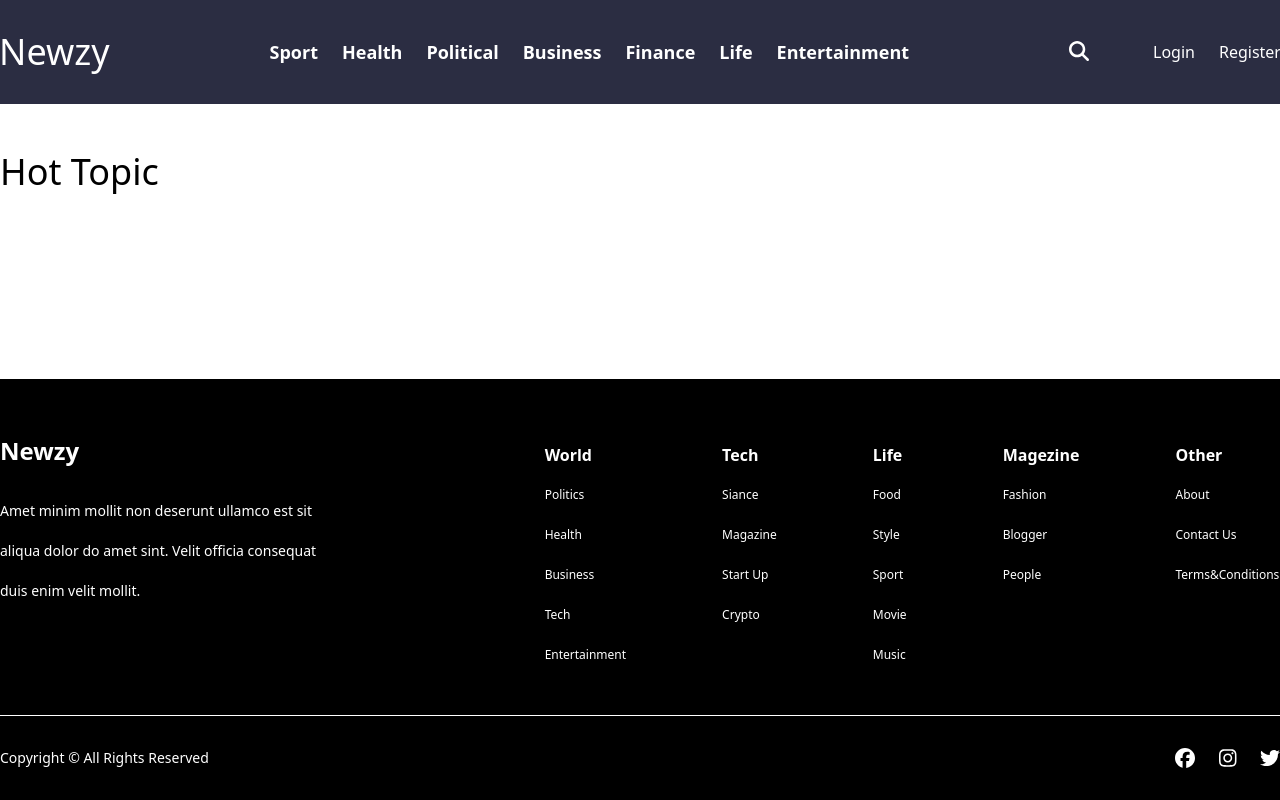
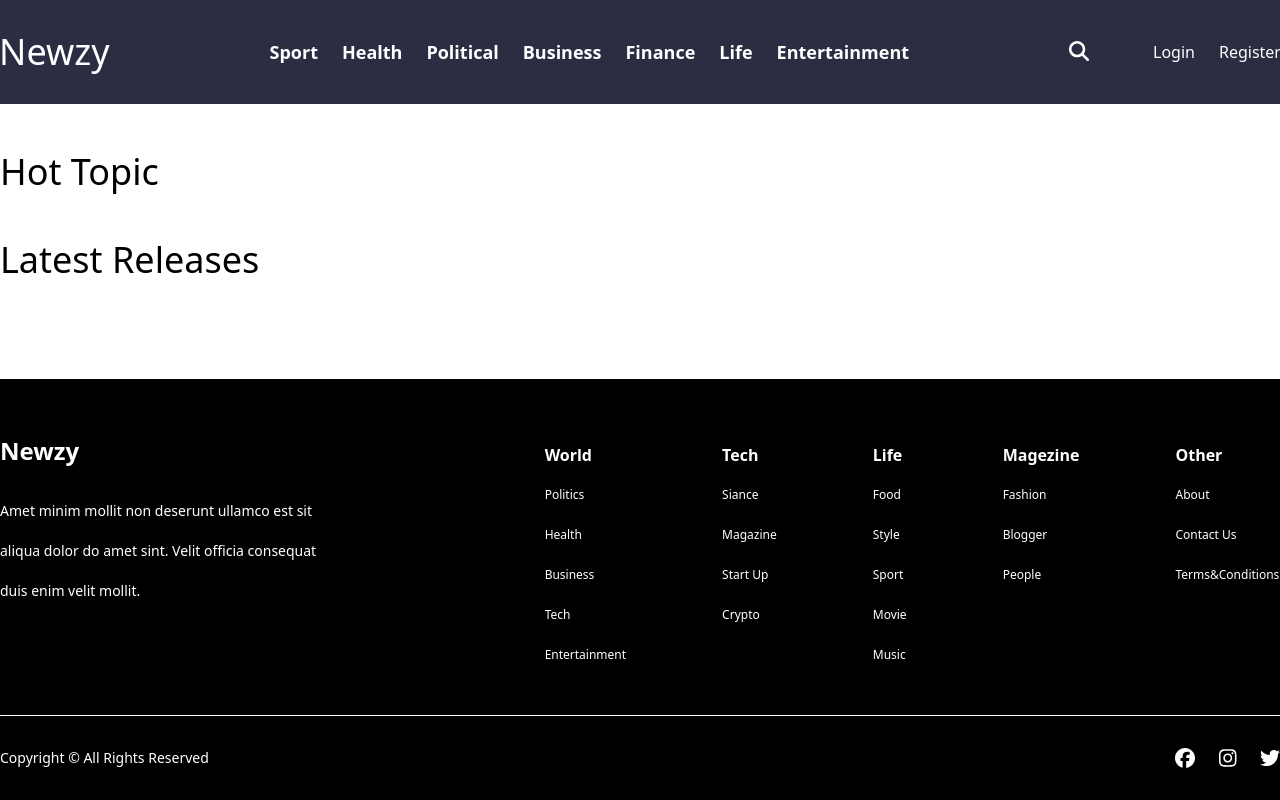
Before and after one commit to dhanunjayalakshmi/newzy, a React (Create React App) app: page / in a window 1280 px wide. Built offline with nearby package versions, Linux system fonts and the light colour scheme.

Commit message:
Created a page for latest releases

```diff
--- a/src/components/Body.js
+++ b/src/components/Body.js
@@ -1,10 +1,12 @@
 import React from "react";
 import HotTopic from "./HotTopic";
+import LatestReleases from "./LatestReleases";
 
 const Body = () => {
   return (
     <div className="w-full flex-1 flex-col items-center mt-4">
       <HotTopic />
+      <LatestReleases />
     </div>
   );
 };
--- /dev/null
+++ b/src/components/LatestReleases.js
@@ -0,0 +1,13 @@
+import React from "react";
+
+const LatestReleases = () => {
+  return (
+    <div className="w-full flex justify-center mt-4">
+      <div className="w-full max-w-screen-xl flex flex-col justify-center py-4 mx-auto">
+        <h1 className="font-medium text-4xl">Latest Releases</h1>
+      </div>
+    </div>
+  );
+};
+
+export default LatestReleases;
```
